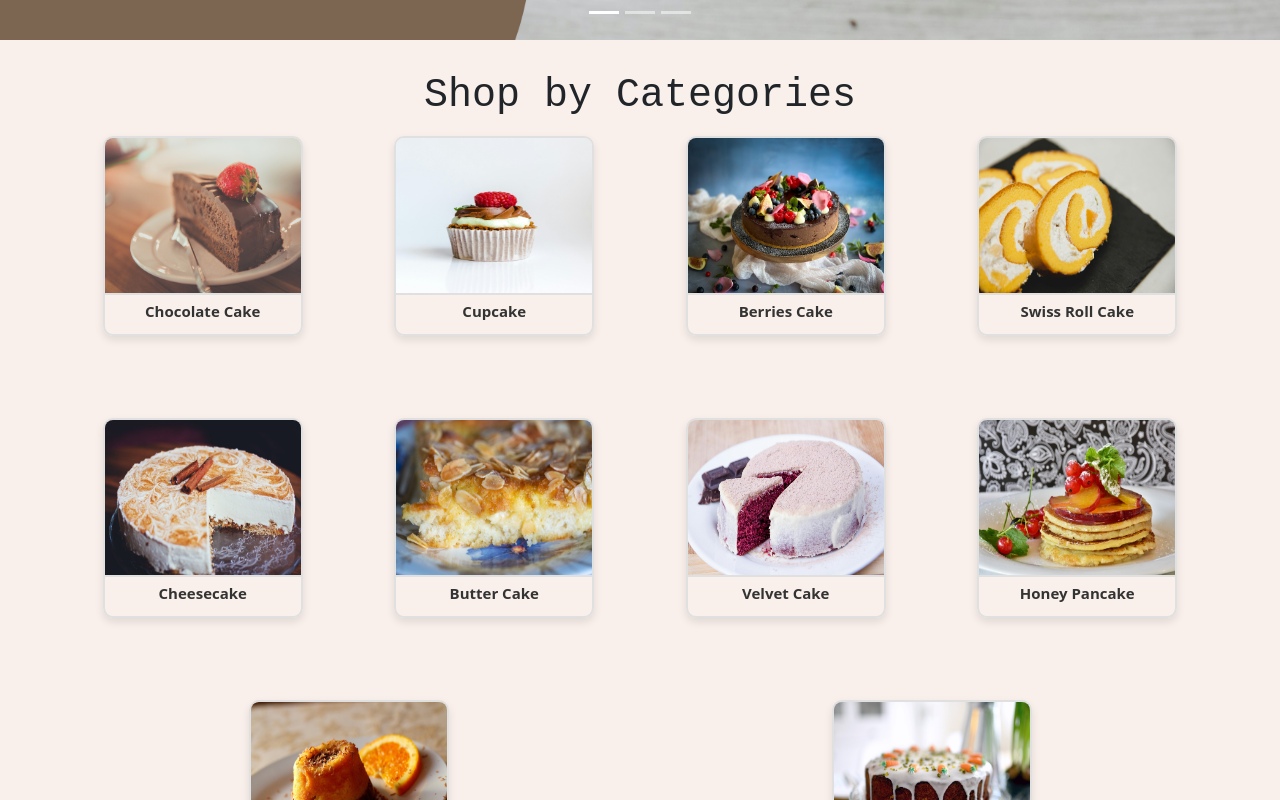
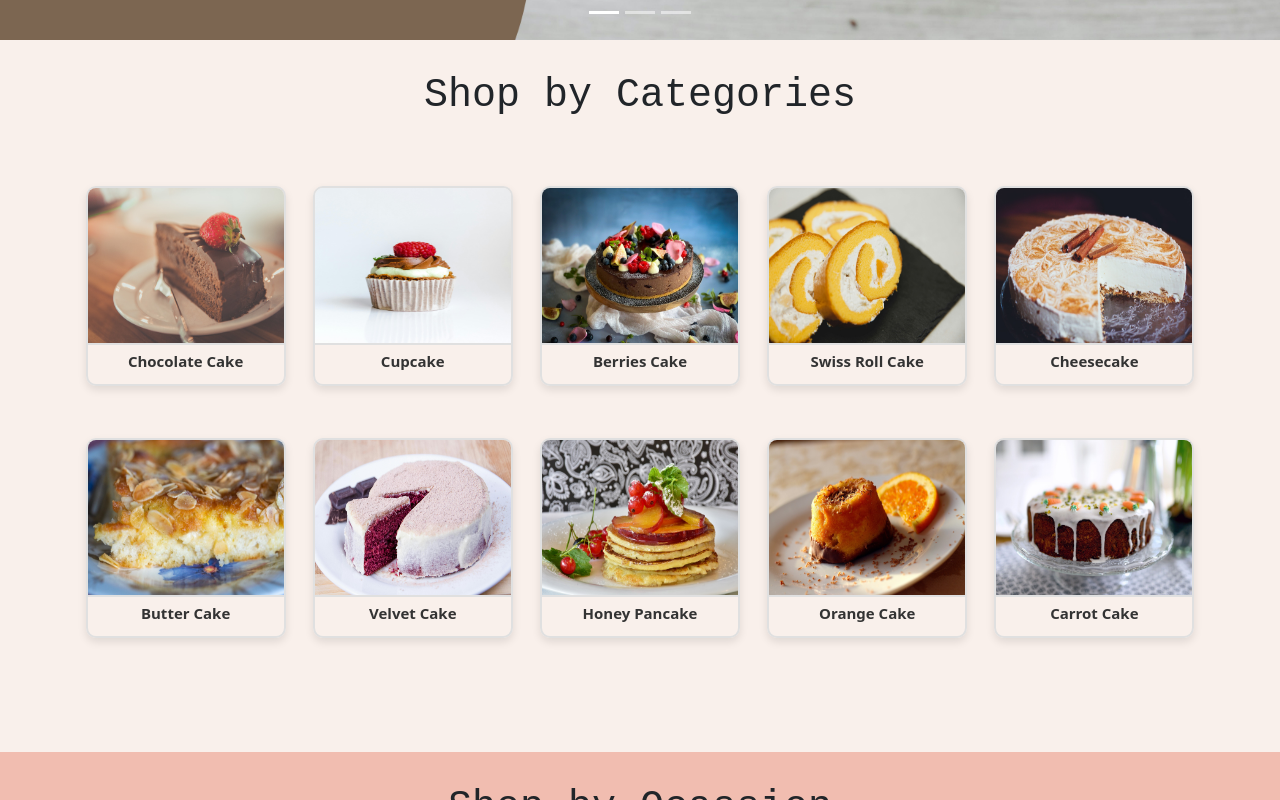
Before and after one commit to prerna-gurung/my-bakery, a React (Vite) app in the folder client/: page / in a window 1280 px wide. Shown: the part 760-1560 px from the top of the page. Built offline with nearby package versions, Linux system fonts and the light colour scheme.

Commit message:
Update home.css

```diff
--- a/client/src/styles/home.css
+++ b/client/src/styles/home.css
@@ -16,10 +16,11 @@
 }
 .shop {
     display: flex;
+    box-sizing:border-box;
     justify-content: space-around;
     flex-wrap: wrap;
-    gap: 50px;
-    padding:0 50px;
+    gap: 20px;
+    padding:50px;
 }
 .cake-item {
     width: 200px;
```
